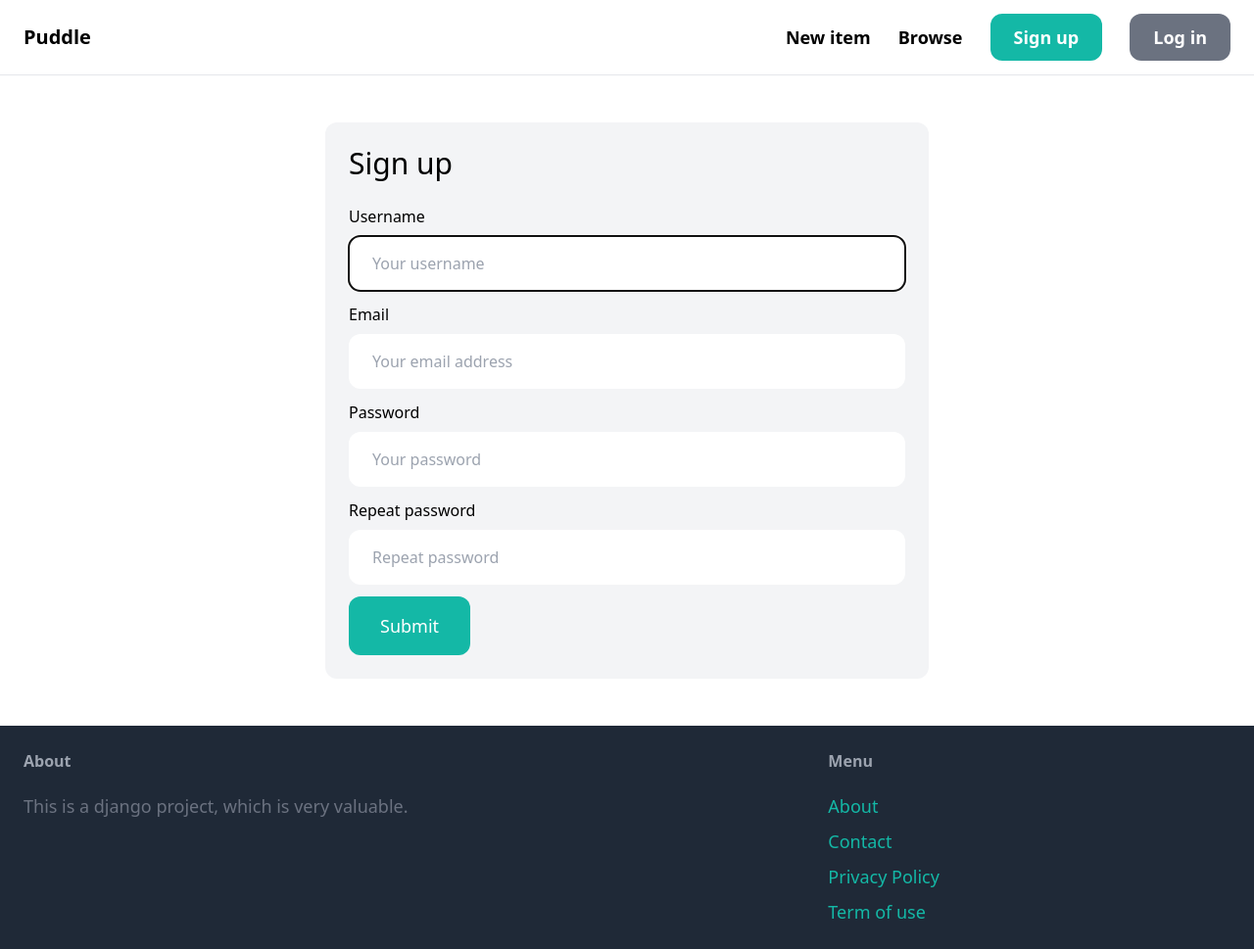
After one commit to seansuen90/django-puddle, a Django app: page /signup/ in a window 1280 px wide. The commit adds this page. Shown: the whole page at 98% size. Run offline with Django 5.2, Linux system fonts and the light colour scheme; some libraries are stand-ins or nearby versions.

```diff
--- /dev/null
+++ b/core/forms.py
@@ -0,0 +1,34 @@
+from django import forms
+from django.contrib.auth.forms import UserCreationForm, AuthenticationForm
+from django.contrib.auth.models import User
+
+class LoginForm(AuthenticationForm):
+    username = forms.CharField(widget=forms.TextInput(attrs={
+        'placeholder': 'Your username',
+        'class': 'w-full py-4 px-6 rounded-xl'
+    }))
+    password = forms.CharField(widget=forms.PasswordInput(attrs={
+        'placeholder': 'Your password',
+        'class': 'w-full py-4 px-6 rounded-xl'
+    }))
+
+class SignupForm(UserCreationForm):
+    class Meta:
+        model = User
+        fields = ('username', 'email', 'password1', 'password2')
+    username = forms.CharField(widget=forms.TextInput(attrs={
+        'placeholder': 'Your username',
+        'class': 'w-full py-4 px-6 rounded-xl'
+    }))
+    email = forms.CharField(widget=forms.EmailInput(attrs={
+        'placeholder': 'Your email address',
+        'class': 'w-full py-4 px-6 rounded-xl'
+    }))
+    password1 = forms.CharField(widget=forms.PasswordInput(attrs={
+        'placeholder': 'Your password',
+        'class': 'w-full py-4 px-6 rounded-xl'
+    }))
+    password2 = forms.CharField(widget=forms.PasswordInput(attrs={
+        'placeholder': 'Repeat password',
+        'class': 'w-full py-4 px-6 rounded-xl'
+    }))
--- a/core/templates/core/base.html
+++ b/core/templates/core/base.html
@@ -13,8 +13,13 @@
         <div class="space-x-6">
             <a href="#" class="text-lg font-semibold hover:text-gray-500">New item</a>
             <a href="#" class="text-lg font-semibold hover:text-gray-500">Browse</a>
-            <a href="#" class="px-6 py-3 text-lg font-semibold bg-teal-500 text-white rounded-xl hover:bg-teal-700">Sign up</a>
-            <a href="#" class="px-6 py-3 text-lg font-semibold bg-gray-500 text-white rounded-xl hover:bg-gray-700">Log in</a>
+            {% if request.user.is_authenticated %}
+                <a href="#" class="px-6 py-3 text-lg font-semibold bg-teal-500 text-white rounded-xl hover:bg-teal-700">Inbox</a>
+                <a href="#" class="px-6 py-3 text-lg font-semibold bg-gray-500 text-white rounded-xl hover:bg-gray-700">Dashboard</a>
+            {% else %}
+                <a href="{% url 'core:signup' %}" class="px-6 py-3 text-lg font-semibold bg-teal-500 text-white rounded-xl hover:bg-teal-700">Sign up</a>
+                <a href="{% url 'core:login' %}" class="px-6 py-3 text-lg font-semibold bg-gray-500 text-white rounded-xl hover:bg-gray-700">Log in</a>
+            {% endif %}
         </div>
     </nav>
     <div class="p-6">
@@ -30,7 +35,7 @@
             <h3 class='mb-5 font-semibold text-gray-400'>Menu</h3>
             <ul class="space-y-2">
                 <li><a href="#" class="text-lg text-teal-500 hover:text-teal-700">About</a></li>
-                <li><a href="{% url 'contact' %}" class="text-lg text-teal-500 hover:text-teal-700">Contact</a></li>
+                <li><a href="{% url 'core:contact' %}" class="text-lg text-teal-500 hover:text-teal-700">Contact</a></li>
                 <li><a href="#" class="text-lg text-teal-500 hover:text-teal-700">Privacy Policy</a></li>
                 <li><a href="#" class="text-lg text-teal-500 hover:text-teal-700">Term of use</a></li>
             </ul>
--- /dev/null
+++ b/core/templates/core/signup.html
@@ -0,0 +1,38 @@
+{% extends 'core/base.html' %}
+
+{% block title %}Sign up{% endblock %}
+
+{% block content %}
+    <div class="w-1/2 my-6 mx-auto p-6 bg-gray-100 rounded-xl">
+        <h1 class="mb-6 text-3xl">Sign up</h1>
+        <form method="post" action=".">
+            {% csrf_token %}
+            <div class="mb-3">
+                <label class="inline-block mb-2">Username</label><br>
+                {{ form.username }}
+            </div>
+            <div class="mb-3">
+                <label class="inline-block mb-2">Email</label><br>
+                {{ form.email }}
+            </div>
+            <div class="mb-3">
+                <label class="inline-block mb-2">Password</label><br>
+                {{ form.password1 }}
+            </div>
+            <div class="mb-3">
+                <label class="inline-block mb-2">Repeat password</label><br>
+                {{ form.password2 }}
+            </div>
+            {% if form.errors or form.non_field_errors %}
+                <div class="mb-3 p-6 bg-red-100 rounded-xl">
+                    {% for field in form %}
+                        {{ field.errors }}
+                    {% endfor %}
+                    {{ form.non_field_errors }}
+                </div>
+
+            {% endif %}
+            <button class="py-4 px-8 text-lg bg-teal-500 hover:bg-gray-700 rounded-xl text-white">Submit</button>
+        </form>
+    </div>
+{% endblock %}
--- /dev/null
+++ b/core/urls.py
@@ -0,0 +1,13 @@
+from . import views
+from django.urls import path
+from django.contrib.auth import views as auth_views
+from .forms import LoginForm
+app_name = 'core'
+
+
+urlpatterns = [
+    path('', views.index, name='index'),
+    path('contact/', views.contact, name='contact'),
+    path('signup/', views.signup, name='signup'),
+    path('login/', auth_views.LoginView.as_view(template_name='core/login.html', authentication_form=LoginForm), name='login')
+]
--- a/core/views.py
+++ b/core/views.py
@@ -1,5 +1,6 @@
-from django.shortcuts import render
+from django.shortcuts import redirect, render
 from item.models import Category, Item
+from .forms import SignupForm
 
 def index(request):
     categories = Category.objects.all()
@@ -11,3 +12,15 @@ def index(request):
 
 def contact(request):
     return render(request, 'core/contact.html')
+
+def signup(request):
+    if request.method == 'POST':
+        form = SignupForm(request.POST)
+        if form.is_valid():
+            form.save()
+            return redirect('/login/')
+    else:
+        form = SignupForm()
+    return render(request, 'core/signup.html', {
+        'form': form
+    })
--- a/puddle/settings.py
+++ b/puddle/settings.py
@@ -144,3 +144,7 @@ X_FRAME_OPTIONS = "ALLOW-FROM preview.app.github.dev"
 
 MEDIA_URL = "media/"
 MEDIA_ROOT = BASE_DIR / "media"
+
+LOGIN_URL = '/login/'
+LOGIN_REDIRECT_URL = '/'
+LOGOUT_REDIRECT_URL = '/'
--- a/puddle/urls.py
+++ b/puddle/urls.py
@@ -4,13 +4,11 @@ from django.conf import settings
 from django.contrib import admin
 from django.urls import include, path
 
-from core.views import index, contact
 
 urlpatterns = [
     path("admin/", admin.site.urls),
     path("__reload__/", include("django_browser_reload.urls")),
-    path('', index, name='index'),
-    path('contact/', contact, name='contact'),
+    path('', include('core.urls')),
     path('items/', include('item.urls'))
 ]
 
```
Also changed, not shown: core/templates/core/login.html (added, +30 -0 lines).
